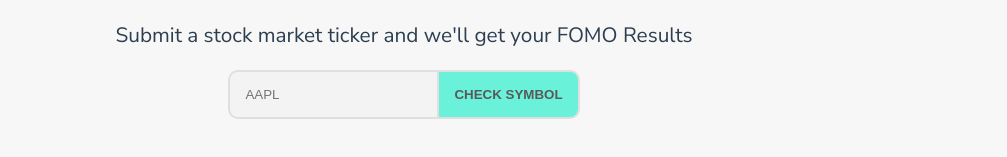
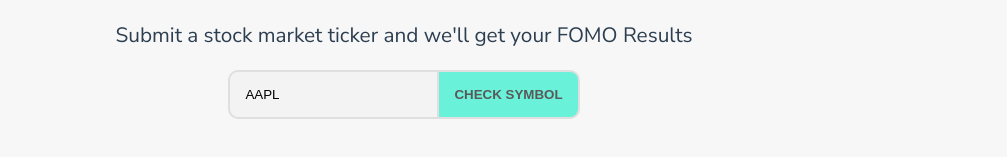
Before and after one commit to carlgwsmith/FOMOMachineVue, a Vue app: page /#/ in a window 1280 px wide. Shown: the part 273-430 px from the top of the page, without its empty margins (236-1243 px from the left). Built offline with nearby package versions, Linux system fonts and the light colour scheme; a web font is replaced by a local one.

Commit message:
Update Search.vue

```diff
--- a/src/components/Search.vue
+++ b/src/components/Search.vue
@@ -4,9 +4,6 @@
       <input type="text" v-model="ticker" name="ticker" placeholder="AAPL">
       <input type="submit" value="CHECK SYMBOL" class="btn-primary m-2">
   </form>
-  <div class="container">
-      {{this.ticker}}
-    </div>
 </div>
 </template>
 
@@ -17,7 +14,7 @@ import axios from 'axios';
 export default {
     data() {
         return {
-            ticker:'',
+            ticker:'AAPL',
             stockPrice:0,
             firstTradeDate:0,
             tickerObject: {},
@@ -86,7 +83,6 @@ input[type="submit" i]{
 input[type="submit" i]:focus {
     outline: none;
     border: 2px solid #5bb2ec !important;
-    border-left: none !important;
     background-color: #d2edff !important;
 }
 </style>
```
